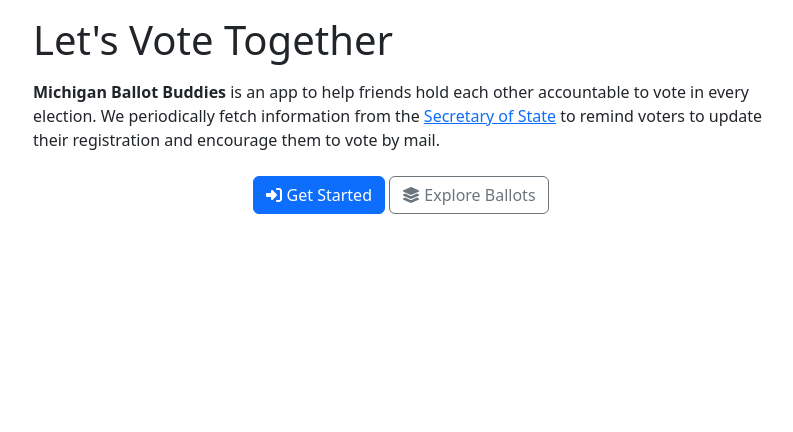
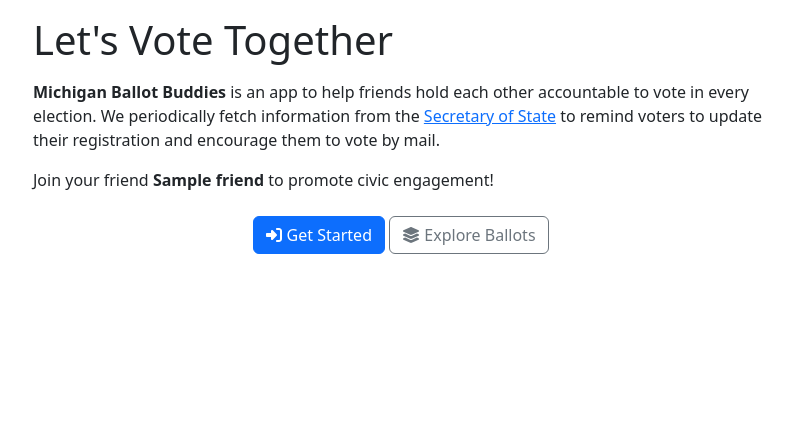
Before and after one commit to citizenlabsgr/ballotbuddies, a Django app: template templates/about/index.html in a window 1280 px wide. Shown: the part 56-488 px from the top of the page, without its empty margins (239-1032 px from the left). Run offline with Django 3.2, Linux system fonts and the light colour scheme; the template is opened without the code that fills it: most values are stand-ins (such as "Sample title", 1, 10 or a date in 2020); some libraries are stand-ins or nearby versions.

Commit message:
Show friend on social media landing page

```diff
--- a/ballotbuddies/core/views.py
+++ b/ballotbuddies/core/views.py
@@ -33,6 +33,7 @@
     context = {
         "preview": True,
         "community": sorted(generate_sample_voters(referrer)),
+        "friend": Voter.objects.filter(slug=referrer).first(),
     }
     return render(request, "friends/index.html", context)
 
--- a/templates/about/_details.html
+++ b/templates/about/_details.html
@@ -5,6 +5,12 @@
     <a href="https://mvic.sos.state.mi.us/" target="_blank">Secretary of State</a>
     to remind voters to update their registration and encourage them to vote by mail.
 </p>
+
+{% if friend %}
+<p>
+    Join your friend <b>{{ friend }}</b> to promote civic engagement!
+</p>
+{% endif %}
 
 <div class="text-center pt-2">
     {% if request.user.is_authenticated %}
@@ -24,6 +30,7 @@
         </a>
 
     {% else %}
+
         <a class="btn btn-primary" href="{% url 'core:join' %}">
             <i class="fa-solid fa-right-to-bracket"></i> Get Started
         </a>
@@ -31,5 +38,6 @@
         <a class="btn btn-outline-secondary" href="{% url 'explore:index' %}">
             <i class="fa-solid fa-layer-group"></i> Explore Ballots
         </a>
+
     {% endif %}
 </div>
--- a/templates/base.html
+++ b/templates/base.html
@@ -23,6 +23,7 @@
     <!-- Primary Meta Tags -->
     <meta name="title" content="Michigan Ballot Buddies">
     <meta name="description" content="An app to help friends hold each other accountable to vote in every election. Check your registration status, view sample ballots, and track progress when voting by mail.">
+    <meta name="keywords" content="voting, elections, registration, sample ballots, accountability">
 
     <!-- Open Graph / Facebook -->
     <meta property="og:type" content="website">
@@ -45,7 +46,6 @@
     <link href="https://cdn.jsdelivr.net/npm/bootstrap@5.3.1/dist/css/bootstrap.min.css" rel="stylesheet" integrity="sha384-4bw+/aepP/YC94hEpVNVgiZdgIC5+VKNBQNGCHeKRQN+PtmoHDEXuppvnDJzQIu9" crossorigin="anonymous">
 
     <!-- Font Awesome -->
-    {% comment %} <link rel="stylesheet" href="https://cdnjs.cloudflare.com/ajax/libs/font-awesome/6.5.1/css/all.min.css" integrity="sha512-DTOQO9RWCH3ppGqcWaEA1BIZOC6xxalwEsw9c2QQeAIftl+Vegovlnee1c9QX4TctnWMn13TZye+giMm8e2LwA==" crossorigin="anonymous" referrerpolicy="no-referrer" /> {% endcomment %}
     <script src="https://cdnjs.cloudflare.com/ajax/libs/font-awesome/6.5.1/js/all.min.js" integrity="sha512-GWzVrcGlo0TxTRvz9ttioyYJ+Wwk9Ck0G81D+eO63BaqHaJ3YZX9wuqjwgfcV/MrB2PhaVX9DkYVhbFpStnqpQ==" crossorigin="anonymous" referrerpolicy="no-referrer"></script>
 
     <!-- Custom Styles -->
```
